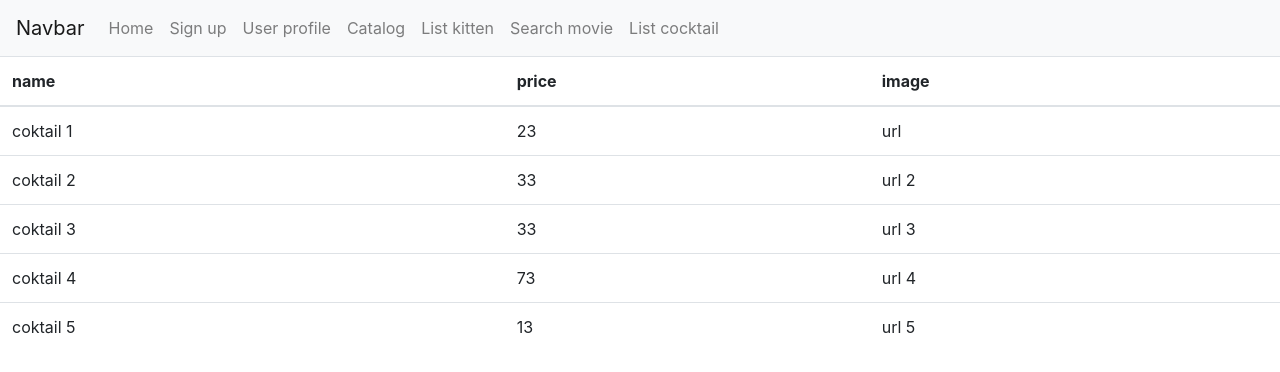
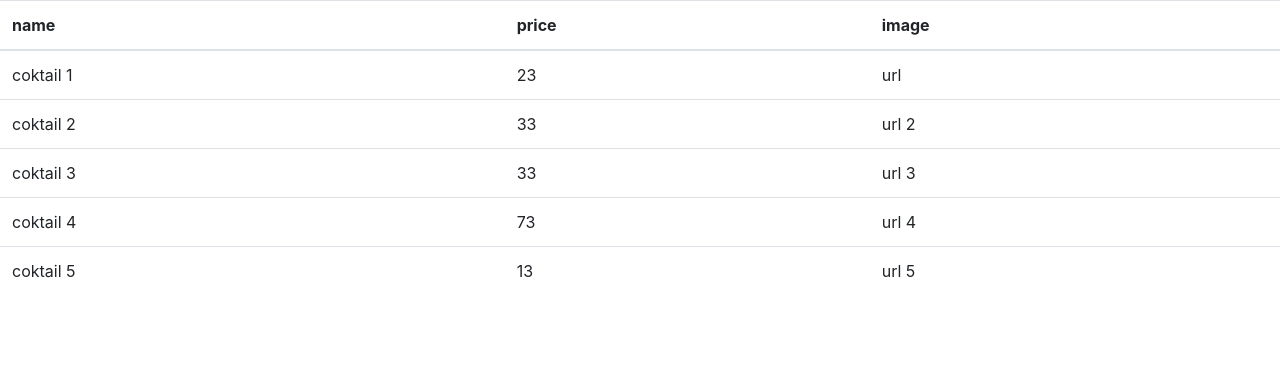
Before and after one commit to jocelyn-Florance/Angular---Starting-with-Angular, an Angular app: page /list-cocktail in a window 1280 px wide. Shown: the top 372 px of the page. Built offline with nearby package versions, Linux system fonts and the light colour scheme.

Commit message:
10 Angular - Les Services add services

```diff
--- a/src/app/components/cocktail-list/cocktail-list.component.html
+++ b/src/app/components/cocktail-list/cocktail-list.component.html
@@ -1,5 +1,3 @@
-<app-navbar></app-navbar>
-
 <table class="table">
   <thead>
   <tr>
@@ -10,7 +8,7 @@
   </thead>
   <tbody>
 
-<ng-container *ngFor="let cocktail of cocktailService.getCocktails();">
+<ng-container *ngFor="let cocktail of cocktails;">
     <tr *ngIf="cocktail.name">
       <td>
        {{cocktail.name}}
--- a/src/app/components/cocktail-list/cocktail-list.component.ts
+++ b/src/app/components/cocktail-list/cocktail-list.component.ts
@@ -7,6 +7,7 @@ import { CocktailService } from '../../services/cocktail-service.service';
   styleUrls: ['./cocktail-list.component.css']
 })
 export class CocktailListComponent implements OnInit {
+  public cocktails = this.cocktailService.getCocktails();
   constructor(public cocktailService: CocktailService) {
   }
 
```
